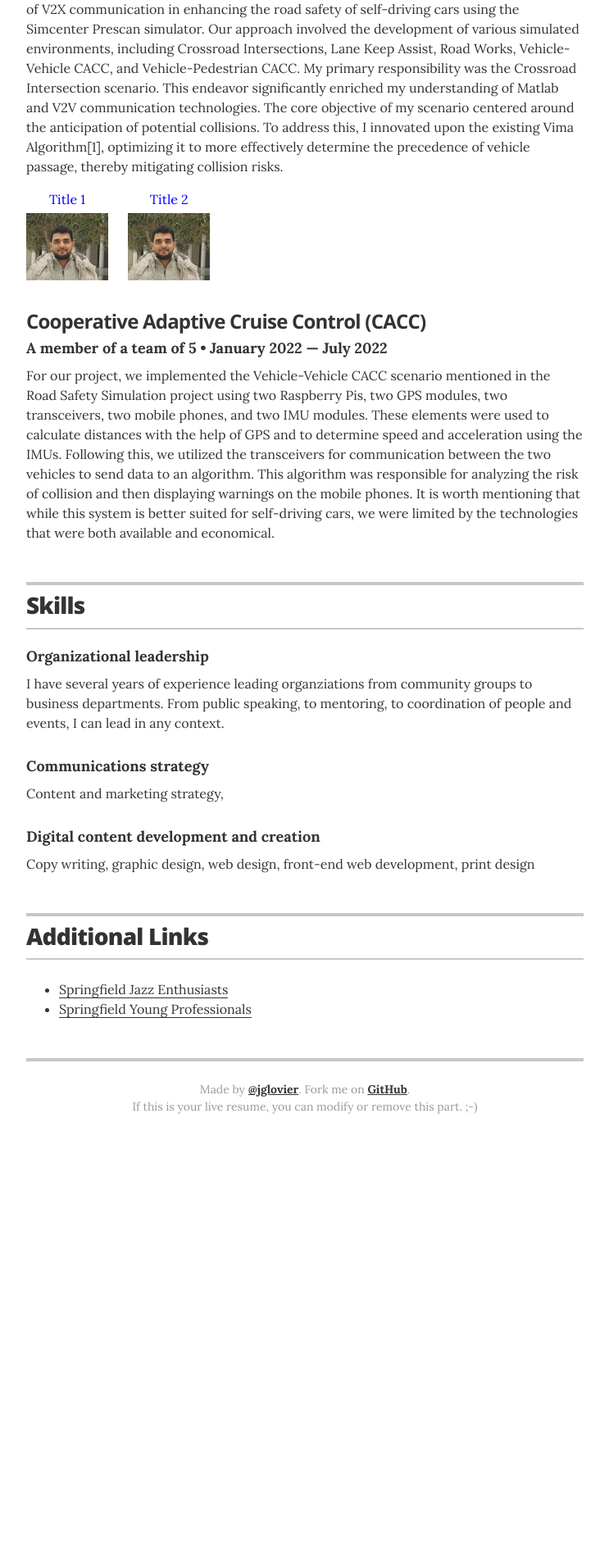
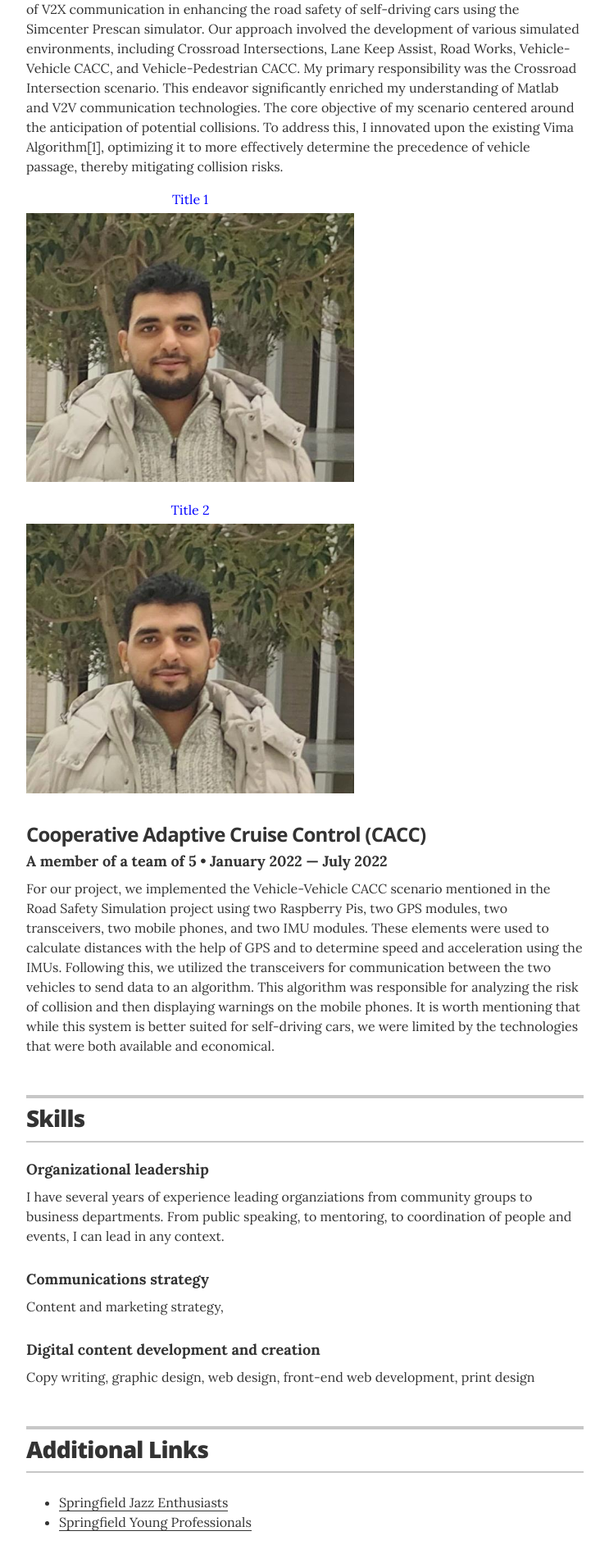
Before and after one commit to Hesham87/Hesham.github.io, a Jekyll site: the page built from index.html, in a window 1280 px wide. Shown: the part 1202-3109 px from the top of the page at 82% size, without its empty margins (268-1011 px from the left). Built offline with Jekyll 4.4.1, drawn with Linux system fonts in a browser that asks for light colours; before the commit the page ends 2611 px from its top, so only the background shows below that.

Commit message:
Update resume.html

```diff
--- a/_layouts/resume.html
+++ b/_layouts/resume.html
@@ -139,11 +139,11 @@
           <div class="image-container">
             <div class="image-with-title">
               <p class="image-title">Title 1</p>
-              <img src="images/avatar.jpg" alt="First Image" style="width:100px;">
+              <img src="images/avatar.jpg" alt="First Image" style="width:400px;">
             </div>
             <div class="image-with-title">
               <p class="image-title">Title 2</p>
-              <img src="images/avatar.jpg" alt="Second Image" style="width:100px;">
+              <img src="images/avatar.jpg" alt="Second Image" style="width:400px;">
             </div>
           </div>
 
```
